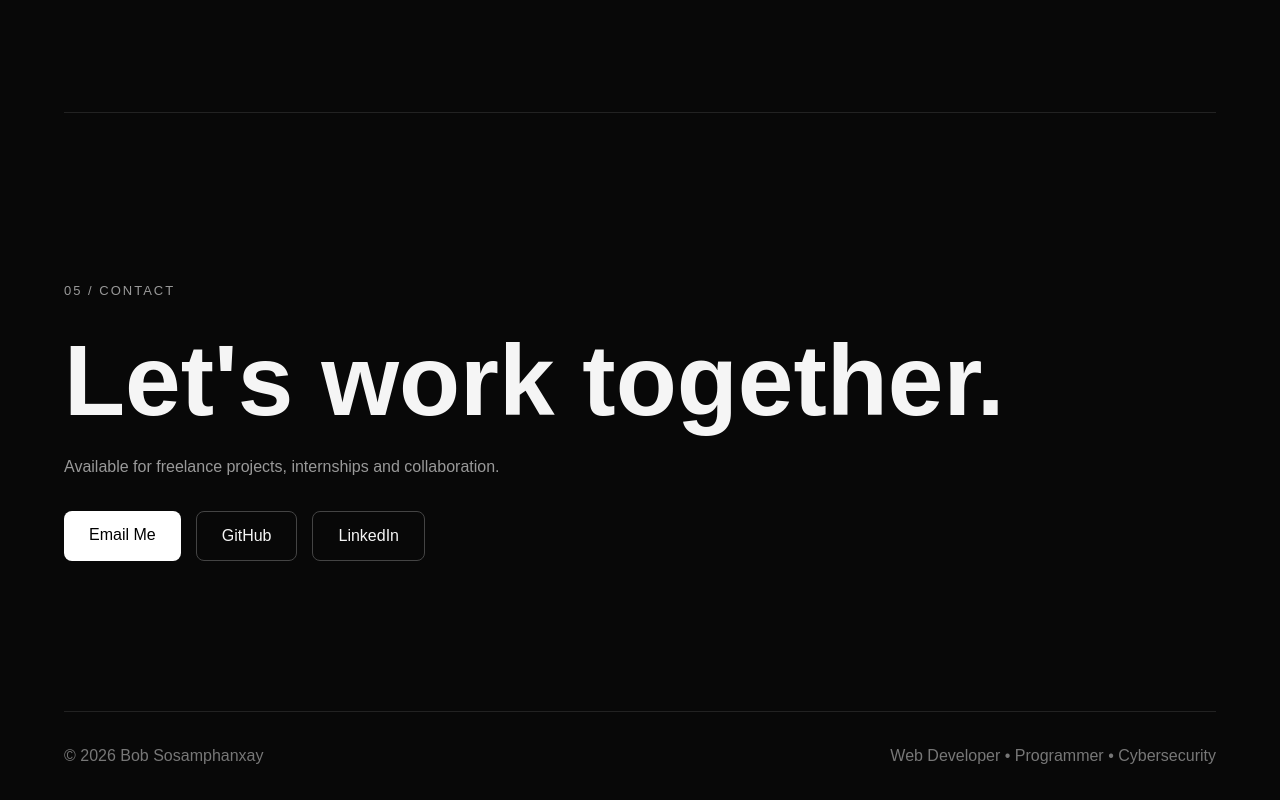
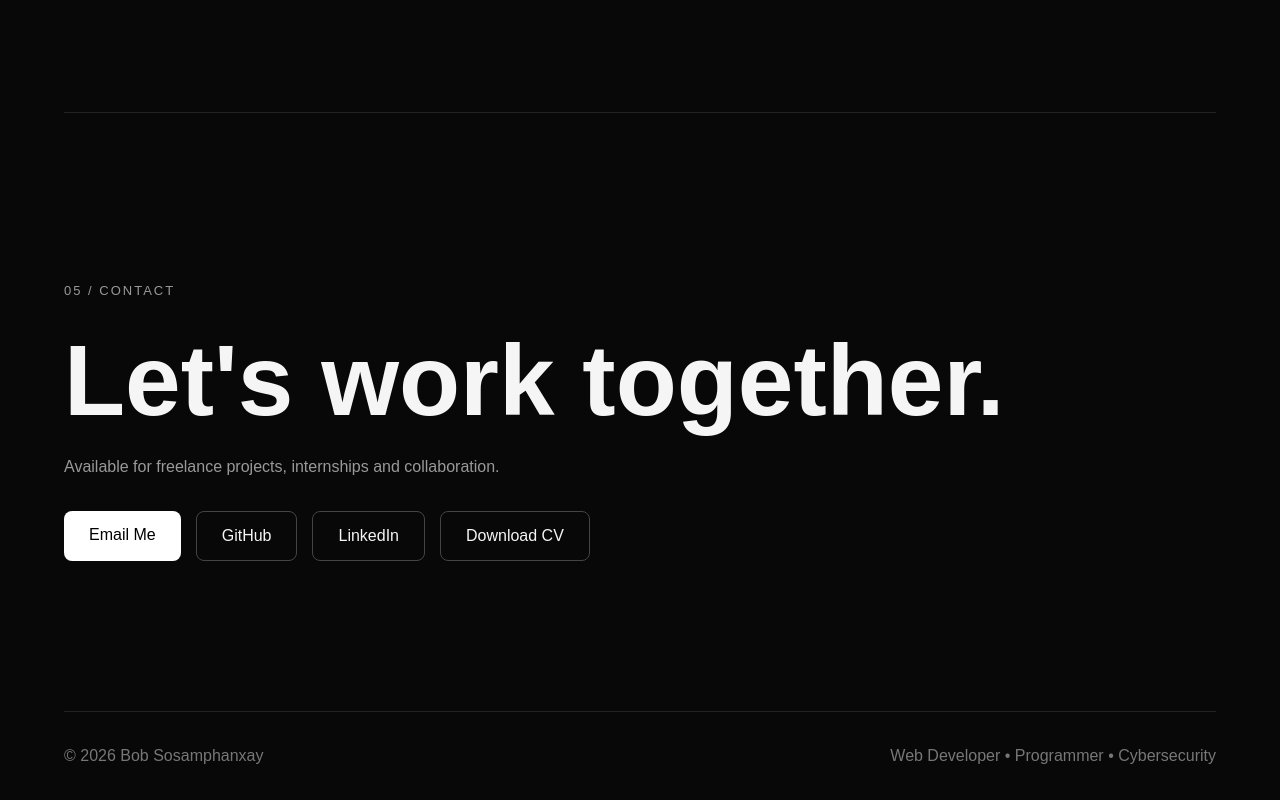
Before and after one commit to bobsspx/cyber-portfolio, a Next.js app: page / in a window 1280 px wide. Shown: the part 3665-4465 px from the top of the page. Built offline with nearby package versions, Linux system fonts and the light colour scheme.

Commit message:
Add downloadable CV to portfolio

```diff
--- a/app/page.tsx
+++ b/app/page.tsx
@@ -246,6 +246,15 @@ export default function Home() {
           >
             LinkedIn
           </a>
+
+          <a
+            className="secondaryButton"
+            href="/cv.pdf"
+            target="_blank"
+            rel="noopener noreferrer"
+          >
+            Download CV
+          </a>
         </div>
       </section>
 
```
Also changed, not shown: 1 other file (tests, documents, lock files or other folders).
